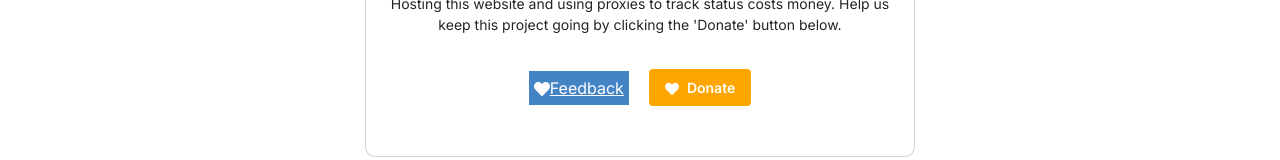
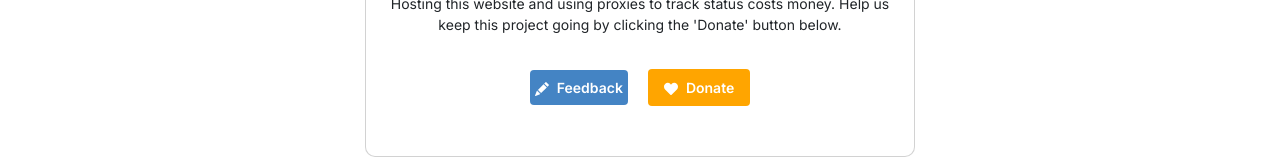
Before and after one commit to yashg4509/enRollBadge, a React (Create React App) app in the folder frontend/my-app/: page /about in a window 1280 px wide. Shown: the part 565-725 px from the top of the page. Built offline with nearby package versions, Linux system fonts and the light colour scheme; no server answers.

Commit message:
fixed feedback button

```diff
--- a/frontend/my-app/src/components/About.js
+++ b/frontend/my-app/src/components/About.js
@@ -3,6 +3,7 @@ import Footer from "./Footer.jsx";
 import Card from "react-bootstrap/Card";
 import "./About.css"; // Import the CSS file for styling
 import { FaGithub, FaHeart } from "react-icons/fa";
+import {BsPencilFill} from "react-icons/bs";
 import "./footer.css";
 
 const About = () => {
@@ -78,10 +79,10 @@ const About = () => {
                   href={feedbackLink}
                   target="_blank"
                   rel="noopener noreferrer"
-                  style={{ margin: "0 10px" }}
+                  style={{ margin: "0 10px", textDecoration: "none"}}
                 >
                   <span className="feedback-icon">
-                    <FaHeart />
+                    <BsPencilFill />
                   </span>
                   Feedback
                 </a>
--- a/frontend/my-app/src/components/footer.css
+++ b/frontend/my-app/src/components/footer.css
@@ -72,7 +72,8 @@
 
 
   .github-button,
-  .donate-button {
+  .donate-button,
+  .feedback-button {
     display: flex;
     align-items: center;
     justify-content: center;
@@ -101,20 +102,23 @@
     background-color:#4484c4;
     color: #fff;
     margin-right: 10px; /* Add margin between buttons */
-    padding-bottom: 5px;
-    padding-top: 5px;
+    padding-bottom: 7px;
+    padding-top: 7px;
     padding-right: 5px;
     padding-left: 5px;
   }
   .github-button:hover,
-  .donate-button:hover {
+  .donate-button:hover,
+  .feedback-button:hover {
     background-color: #333;
   }
 
   .github-icon,
-  .donate-icon {
+  .donate-icon,
+  .feedback-icon {
     margin-right: 8px;
   }
+
 
   .github-text {
     margin-left: 8px;
```
